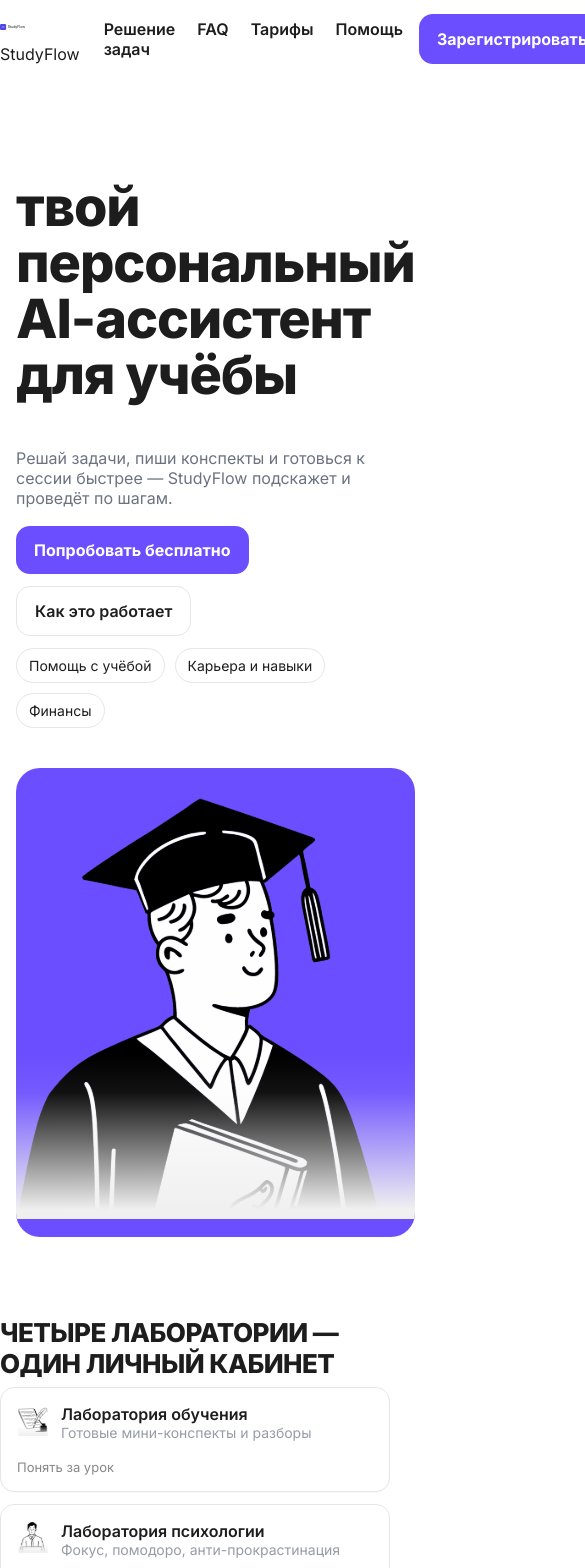
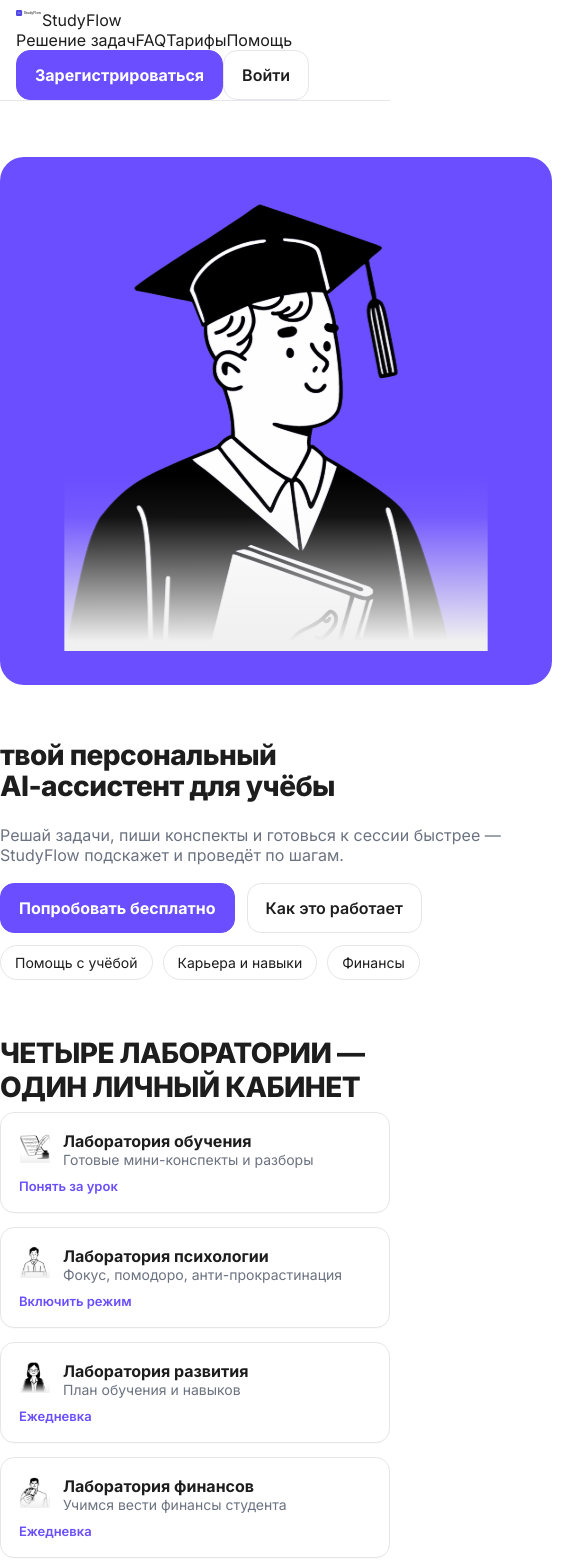
Before and after one commit to SViaTLanA7/atlabs-front, a Next.js app: page / in a window 390 px wide. Shown: the top 1568 px of the page, 585 px wide, since content can reach past the window. Built offline with nearby package versions, Linux system fonts and the light colour scheme.

Commit message:
style: unify globals, remove duplicates, fix responsive + sticky header

```diff
--- a/src/app/globals.css
+++ b/src/app/globals.css
@@ -1,7 +1,9 @@
+/* === Fonts === */
 @import url('https://fonts.googleapis.com/css2?family=Inter:wght@400;500;600;700;800&display=swap');
 
+/* === Design tokens === */
 :root{
-    --brand:#6B4EFF;          /* фирменный фиолетовый как в макете */
+    --brand:#6B4EFF;          /* фирменный фиолетовый */
     --brand-100:#F2EEFF;
     --text:#1D1D1D;
     --muted:#6B7280;
@@ -10,157 +12,218 @@
     --radius:12px;
 }
 
-*{box-sizing:border-box}
-html,body{padding:0;margin:0;background:var(--bg);color:var(--text);font-family:Inter, system-ui, -apple-system, Segoe UI, Roboto, Arial, sans-serif}
-a{color:inherit;text-decoration:none}
+/* === Reset / base === */
+*{ box-sizing:border-box }
+html,body{
+    padding:0; margin:0; background:var(--bg); color:var(--text);
+    font-family:Inter, system-ui, -apple-system, "Segoe UI", Roboto, Arial, sans-serif;
+}
+a{ color:inherit; text-decoration:none }
 
-/* Layout helpers */
-.container-1160{max-width:1160px;margin:0 auto;padding:0 16px}
-.h1{font-weight:800;letter-spacing:-0.02em;line-height:1.05;}
+/* === Layout helpers === */
+.container-1160{ max-width:1160px; margin:0 auto; padding:0 16px }
+.h1{ font-weight:800; letter-spacing:-0.02em; line-height:1.05 }
 
-/* Buttons */
+/* === Buttons (унифицировано) === */
 .btn-primary{
-    background:var(--brand);color:#fff;border-radius:14px;
-    padding:14px 18px;font-weight:700;display:inline-flex;align-items:center;gap:10px
+    background:var(--brand); color:#fff; border:1px solid var(--brand);
+    border-radius:14px; padding:14px 18px; font-weight:700;
+    display:inline-flex; align-items:center; gap:10px
 }
-.btn-primary:hover{opacity:.92}
+.btn-primary:hover{ opacity:.92 }
 .btn-outline{
-    border:1px solid var(--br);border-radius:14px;padding:14px 18px;background:#fff;font-weight:600;
+    background:#fff; color:var(--text); border:1px solid var(--br);
+    border-radius:14px; padding:14px 18px; font-weight:600
 }
 
-/* Chips */
-.chips{display:flex;gap:10px;flex-wrap:wrap}
-.chip{border:1px solid var(--br);border-radius:999px;padding:8px 14px;font-size:14px;background:#fff}
+/* === Chips === */
+.chips{ display:flex; gap:10px; flex-wrap:wrap }
+.chip{ border:1px solid var(--br); border-radius:999px; padding:8px 14px; font-size:14px; background:#fff }
 
-/* Cards */
+/* === Cards === */
 .card{
-    background:#fff;border:1px solid var(--br);border-radius:var(--radius);
+    background:#fff; border:1px solid var(--br); border-radius:var(--radius);
     box-shadow:0 1px 0 rgba(0,0,0,.02)
 }
 
-/* Header */
-.site-header{position:sticky;top:0;z-index:20;background:#fff}
-.navbar{display:flex;align-items:center;justify-content:space-between;gap:16px;padding:14px 0}
-.nav-left{display:flex;align-items:center;gap:24px}
-.nav-menu{display:flex;gap:22px;font-weight:600}
-.nav-actions{display:flex;gap:10px}
+/* ===================================================================
+   HEADER (адаптив + «липкая» тень при скролле)
+   =================================================================== */
+.site-header{
+    position:sticky; top:0; z-index:50; background:#fff; border-bottom:1px solid #e5e7eb;
+    transition: box-shadow .2s ease, background-color .2s ease, backdrop-filter .2s ease;
+}
+.site-header.scrolled{
+    box-shadow:0 8px 24px rgba(0,0,0,.06);
+    background:rgba(255,255,255,.9);
+    backdrop-filter:saturate(180%) blur(6px);
+}
+.nav-wrap{
+    max-width:1160px; margin:0 auto; padding:12px 16px;
+    display:flex; align-items:center; justify-content:space-between; gap:12px
+}
+.brand{ display:inline-flex; align-items:center; gap:10px }
+.brand-dot{ width:10px; height:10px; border-radius:999px; background:var(--brand) }
+.brand-name{ font-weight:700; font-size:18px; color:#111 }
 
-/* HERO */
-.hero{display:grid;grid-template-columns:1fr;gap:24px;padding:56px 0 28px}
-.hero .title{font-size:44px}
-.hero-p{margin-top:10px;max-width:740px;color:var(--muted)}
-.hero-cta{display:flex;gap:12px;flex-wrap:wrap;margin-top:20px}
-.hero-ill{display:flex;align-items:center;justify-content:center}
-.hero-ill img{width:100%;max-width:420px;height:auto}
-
-/* Labs grid */
-.labs{padding:24px 0 16px}
-.labs h2{font-size:28px;font-weight:800;letter-spacing:-0.02em}
-.labs-grid{display:grid;gap:14px;grid-template-columns:1fr}
-.lab-card{padding:18px;border-radius:14px;display:flex;flex-direction:column;gap:10px}
-.lab-top{display:flex;gap:12px;align-items:flex-start}
-.lab-top img{width:32px;height:32px}
-.lab-title{font-weight:700}
-.lab-sub{font-size:14px;color:var(--muted)}
-.lab-foot{font-size:13px;color:#555}
-
-/* Responsive */
-@media (min-width: 800px){
-    .hero{grid-template-columns:1.05fr .95fr;gap:32px;padding:68px 0 32px}
-    .hero .title{font-size:56px}
-    .labs-grid{grid-template-columns:repeat(4,1fr)}
+.nav-links{ display:none; gap:20px }
+.nav-links a{ color:#333 }
+.nav-cta{ display:none; gap:10px; align-items:center }
+/* burger */
+.burger{
+    display:inline-flex; flex-direction:column; gap:4px;
+    border:1px solid #e5e7eb; border-radius:8px; padding:8px; background:#fff
 }
-/* --- Sections & hero --- */
-.hero { display:grid; grid-template-columns: 1fr 520px; gap:40px; padding:56px 16px 32px; align-items:center; }
-.hero .title { font-size:54px; line-height:1.04; letter-spacing:-0.02em; }
-.hero .hero-p { margin-top:12px; max-width:780px; color:var(--muted); }
-.hero .hero-cta { display:flex; gap:12px; margin-top:18px; }
-.hero .hero-card { border-radius:24px; overflow:hidden; background:var(--brand); }
-.chips { display:flex; gap:10px; flex-wrap:wrap; }
-.chip { border:1px solid var(--br); border-radius:999px; padding:8px 12px; background:#fff; font-size:14px; }
-
-@media (max-width: 1024px){
-    .hero { grid-template-columns: 1fr; }
+.burger span{ width:20px; height:2px; background:#111; display:block }
+/* mobile dropdown */
+.mobile-panel{ display:none; border-bottom:1px solid #e5e7eb; background:#fff }
+.mobile-panel.open{ display:block }
+.mobile-links{ display:flex; flex-direction:column; gap:14px; padding:12px 16px }
+.mobile-links a{ color:#333 }
+.mobile-cta{ display:flex; gap:10px; padding:12px 16px }
+/* desktop ≥1024 */
+@media (min-width:1024px){
+    .nav-links{ display:flex }
+    .nav-cta{ display:flex }
+    .burger{ display:none }
+    .mobile-panel{ display:none !important }
 }
 
-/* Labs */
-.labs h2 { font-size:26px; margin:24px 0 8px; }
-.labs-grid { display:grid; gap:12px; grid-template-columns:1fr; }
-@media (min-width: 900px){ .labs-grid { grid-template-columns: repeat(4, 1fr);} }
-.lab-card { padding:16px; }
-.lab-top { display:flex; gap:12px; align-items:flex-start; }
-.lab-title { font-weight:600; }
-.lab-sub { font-size:14px; opacity:.7; }
-.lab-foot { margin-top:8px; font-size:13px; opacity:.7; }
-
-/* How it works */
-.section-gray { background:#f7f7fb; padding:32px 0; }
-.section-gray .container-1160 { padding:0 16px; }
-.section-gray h2 { font-size:26px; margin-bottom:4px; }
-.section-gray .muted { color:var(--muted); margin-bottom:12px; }
-.steps-grid { display:grid; gap:12px; grid-template-columns:1fr; }
-@media (min-width: 900px){ .steps-grid { grid-template-columns: repeat(4, 1fr);} }
-.step-card { padding:14px; }
-.step-head { height:56px; display:flex; align-items:center; }
-.step-title { font-weight:700; margin:4px 0; }
-.step-text { font-size:14px; color:#555; }
-.step-cta { margin-top:10px; display:inline-block; font-size:13px; border:1px solid var(--br); border-radius:10px; padding:8px 10px; }
-
-/* Promo banner */
-.promo { padding:28px 16px; }
-.promo-box {
-    position:relative; border-radius:20px; background:var(--brand); color:#fff; padding:22px;
-    display:grid; grid-template-columns: 1.2fr 1fr 200px; align-items:center; gap:16px;
+/* ===================================================================
+   HERO
+   =================================================================== */
+.h1.title{
+    font-weight:800;
+    font-size:clamp(28px, 6vw, 56px);
+    line-height:1.1; letter-spacing:-0.02em;
 }
-.promo-text h3{ font-size:24px; margin:0 0 6px;}
-.promo-text p{ opacity:.9; }
-.promo-form { display:flex; gap:10px; }
-.promo-form input{
-    flex:1; border-radius:12px; border:none; padding:12px 14px;
+.hero{
+    display:grid; grid-template-columns: 1.1fr 0.9fr; gap:32px; align-items:center;
+    padding:56px 0 32px;
 }
-.promo-ill { justify-self:end; }
-@media (max-width: 1024px){
-    .promo-box{ grid-template-columns:1fr; gap:14px; }
-    .promo-ill{ display:none; }
+.hero-p{ margin-top:12px; max-width:780px; color:var(--muted) }
+.hero-cta{ display:flex; gap:12px; flex-wrap:wrap; margin-top:18px }
+.hero-ill{ display:flex; align-items:center; justify-content:center }
+.hero-card{ background:var(--brand); border-radius:24px; overflow:hidden; padding:16px }
+@media (max-width:1024px){
+    .hero{ grid-template-columns:1fr }
+    .hero-ill{ order:-1 } /* картинка сверху на планшете/мобиле */
 }
 
-/* Reviews */
-.reviews { padding:18px 16px 32px; }
-.review-wrap { display:grid; grid-template-columns:40px 1fr 40px; gap:12px; align-items:center; }
-.carousel-btn { height:40px; width:40px; border:1px solid var(--br); border-radius:10px; background:#fff; }
-.review-card { padding:16px; }
-.review-top { display:flex; gap:12px; align-items:center; }
-.badge { margin-left:8px; font-size:12px; padding:4px 8px; background:#eef2ff; border:1px solid #cdd6ff; border-radius:999px; }
-.review-text { margin-top:8px; font-size:15px; line-height:1.5; }
-/* === Pricing === */
-.pricing { padding: 28px 0 8px; background:#f7f7fb; }
-.pricing-head { text-align:center; margin-bottom: 16px; }
-.pricing-head h2 { font-size:26px; }
-.pricing-head .muted { color:var(--muted); }
+/* ===================================================================
+   LABS
+   =================================================================== */
+.labs{ padding:24px 0 16px }
+.labs h2{ font-size:28px; font-weight:800; letter-spacing:-0.02em; margin:0 0 8px }
+.labs-grid{ display:grid; gap:14px; grid-template-columns:1fr }
+.lab-card{ padding:18px; border-radius:14px; display:flex; flex-direction:column; gap:10px }
+.lab-top{ display:flex; gap:12px; align-items:flex-start }
+.lab-title{ font-weight:700 }
+.lab-sub{ font-size:14px; color:var(--muted) }
+.lab-foot{ font-size:13px; color:var(--brand); font-weight:600 }
+@media (min-width:900px){
+    .labs-grid{ grid-template-columns:repeat(4,1fr) }
+}
 
-.pricing-grid { display:grid; gap:14px; padding: 0 16px; }
-@media (min-width: 900px){ .pricing-grid { grid-template-columns: repeat(3, 1fr); } }
+/* ===================================================================
+   HOW IT WORKS (steps)
+   =================================================================== */
+.section-gray{ background:#F7F7FB; padding:32px 0 }
+.section-gray .muted{ color:var(--muted); margin-bottom:12px }
+.steps-grid{ display:grid; gap:12px; grid-template-columns:1fr }
+.step-card{ padding:14px }
+.step-head{ height:56px; display:flex; align-items:center }
+.step-title{ font-weight:700; margin:4px 0 }
+.step-text{ font-size:14px; color:#555 }
+.step-cta{ margin-top:10px; display:inline-block; font-size:13px; border:1px solid var(--br); border-radius:10px; padding:8px 10px }
+@media (min-width:900px){
+    .steps-grid{ grid-template-columns:repeat(4,1fr) }
+}
 
-.price-card { padding:16px; display:flex; flex-direction:column; gap:10px; }
-.price-card--hot { outline:2px solid var(--brand); box-shadow:0 8px 30px rgba(56,49,191,.08); }
-.price-top .price-title{ font-weight:700; font-size:18px; }
-.price-top .price-sub{ font-size:13px; color:var(--muted); }
-.price-tag { display:flex; align-items:baseline; gap:8px; }
-.price-tag .price{ font-size:28px; font-weight:800; letter-spacing:-0.02em; }
-.price-tag .period{ font-size:13px; color:var(--muted); }
-.price-meta .tokens{ font-size:13px; padding:6px 10px; border:1px solid var(--br); border-radius:999px; display:inline-block; background:#fff; }
-.price-list{ margin:8px 0 0; padding-left:18px; display:grid; gap:6px; }
-.price-list li{ font-size:14px; }
-.price-radio{ margin-top:auto; display:flex; align-items:center; gap:8px; padding-top:10px; border-top:1px solid var(--br); }
-.pricing-cta{ display:flex; flex-direction:column; align-items:center; gap:8px; padding:16px; }
+/* ===================================================================
+   PROMO BANNER
+   =================================================================== */
+.promo{ padding:28px 16px }
+.promo-box{
+    position:relative; border-radius:20px; background:var(--brand); color:#fff; padding:22px;
+    display:grid; grid-template-columns:1.2fr 1fr 200px; align-items:center; gap:16px;
+}
+.promo-text h3{ font-size:24px; margin:0 0 6px }
+.promo-text p{ opacity:.9 }
+.promo-form{ display:flex; gap:10px }
+.promo-form input{ flex:1; border-radius:12px; border:none; padding:12px 14px }
+.promo-ill{ justify-self:end }
+@media (max-width:1024px){
+    .promo-box{ grid-template-columns:1fr; gap:14px; text-align:center }
+    .promo-form{ flex-direction:column }
+    .promo-ill{ display:none }
+}
 
-/* === FAQ === */
-.faq { padding: 24px 16px 42px; }
-.faq h2{ font-size:26px; margin-bottom:10px; }
-.faq-list{ display:grid; gap:8px; }
-.faq-item{ border:1px solid var(--br); border-radius:12px; background:#fff; overflow:hidden; }
-.faq-item summary{ list-style:none; cursor:pointer; padding:12px 14px; display:flex; justify-content:space-between; align-items:center; font-weight:600; }
-.faq-item summary::-webkit-details-marker{ display:none; }
-.faq-item .faq-body{ padding:0 14px 12px; color:#555; line-height:1.5; font-size:15px; }
-.faq-arrow{ transition: transform .2s ease; }
-.faq-arrow.rot{ transform: rotate(180deg); }
+/* ===================================================================
+   REVIEWS
+   =================================================================== */
+.reviews{ padding:18px 16px 32px }
+.review-wrap{
+    display:grid; grid-template-columns:40px 1fr 40px; gap:12px; align-items:center;
+}
+.carousel-btn{ height:40px; width:40px; border:1px solid var(--br); border-radius:10px; background:#fff }
+.review-card{ padding:16px }
+.review-top{ display:flex; gap:12px; align-items:center }
+.badge{ margin-left:8px; font-size:12px; padding:4px 8px; background:#eef2ff; border:1px solid #cdd6ff; border-radius:999px }
+.review-text{ margin-top:8px; font-size:15px; line-height:1.5 }
+@media (max-width:640px){
+    .review-wrap{ grid-template-columns:1fr }
+    .carousel-btn{ width:48px; height:48px; justify-self:center }
+}
+
+/* ===================================================================
+   PRICING
+   =================================================================== */
+.pricing{ padding:40px 0; background:#F7F7FB }
+.pricing-head{ text-align:center; margin-bottom:16px }
+.pricing-head h2{ font-size:26px }
+.pricing-head .muted{ color:var(--muted) }
+.pricing-grid{ display:grid; gap:14px; padding:0 16px; grid-template-columns:1fr }
+.price-card{ padding:16px; display:flex; flex-direction:column; gap:10px; border-radius:16px }
+.price-card--hot{ outline:2px solid var(--brand); box-shadow:0 8px 30px rgba(56,49,191,.08) }
+.price-title{ font-weight:700; font-size:18px }
+.price-sub{ font-size:13px; color:var(--muted) }
+.price-tag{ display:flex; align-items:baseline; gap:8px }
+.price{ font-size:28px; font-weight:800; letter-spacing:-0.02em }
+.period{ font-size:13px; color:var(--muted) }
+.tokens{ font-size:13px; padding:6px 10px; border:1px solid var(--br); border-radius:999px; display:inline-block; background:#fff }
+.price-list{ margin:8px 0 0; padding-left:18px; display:grid; gap:6px }
+.price-radio{ margin-top:auto; display:flex; align-items:center; gap:8px; padding-top:10px; border-top:1px solid var(--br) }
+.pricing-cta{ display:flex; flex-direction:column; align-items:center; gap:8px; padding:16px }
+@media (min-width:900px){
+    .pricing-grid{ grid-template-columns:repeat(3,1fr) }
+}
+
+/* ===================================================================
+   FAQ
+   =================================================================== */
+.faq{ padding:24px 16px 42px }
+.faq h2{ font-size:26px; margin-bottom:10px }
+.faq-list{ display:grid; gap:8px }
+.faq-item{ border:1px solid var(--br); border-radius:12px; background:#fff; overflow:hidden }
+.faq-item summary{
+    list-style:none; cursor:pointer; padding:12px 14px; display:flex; justify-content:space-between; align-items:center; font-weight:600;
+}
+.faq-item summary::-webkit-details-marker{ display:none }
+.faq-item .faq-body{ padding:0 14px 12px; color:#555; line-height:1.5; font-size:15px }
+.faq-arrow{ transition:transform .2s ease }
+.faq-arrow.rot{ transform:rotate(180deg) }
+
+/* ===================================================================
+   Footer (если используется)
+   =================================================================== */
+.footer-grid{ display:grid; grid-template-columns:repeat(4, minmax(0,1fr)); gap:16px }
+@media (max-width:1024px){ .footer-grid{ grid-template-columns:repeat(2, minmax(0,1fr)) } }
+@media (max-width:640px){ .footer-grid{ grid-template-columns:1fr } }
+
+/* ===================================================================
+   Extra small
+   =================================================================== */
+@media (max-width:380px){
+    .chips{ gap:6px }
+}
```
